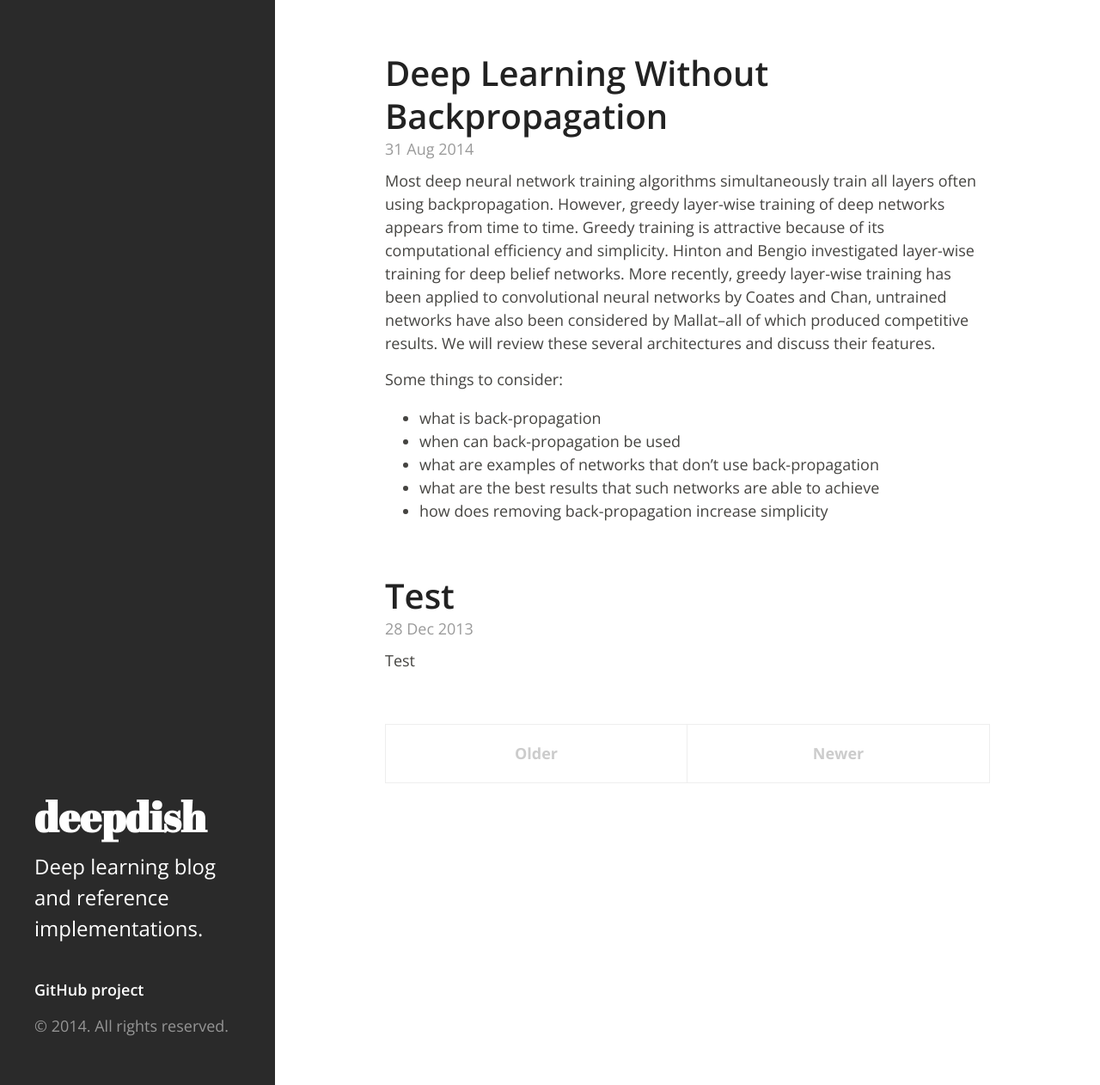
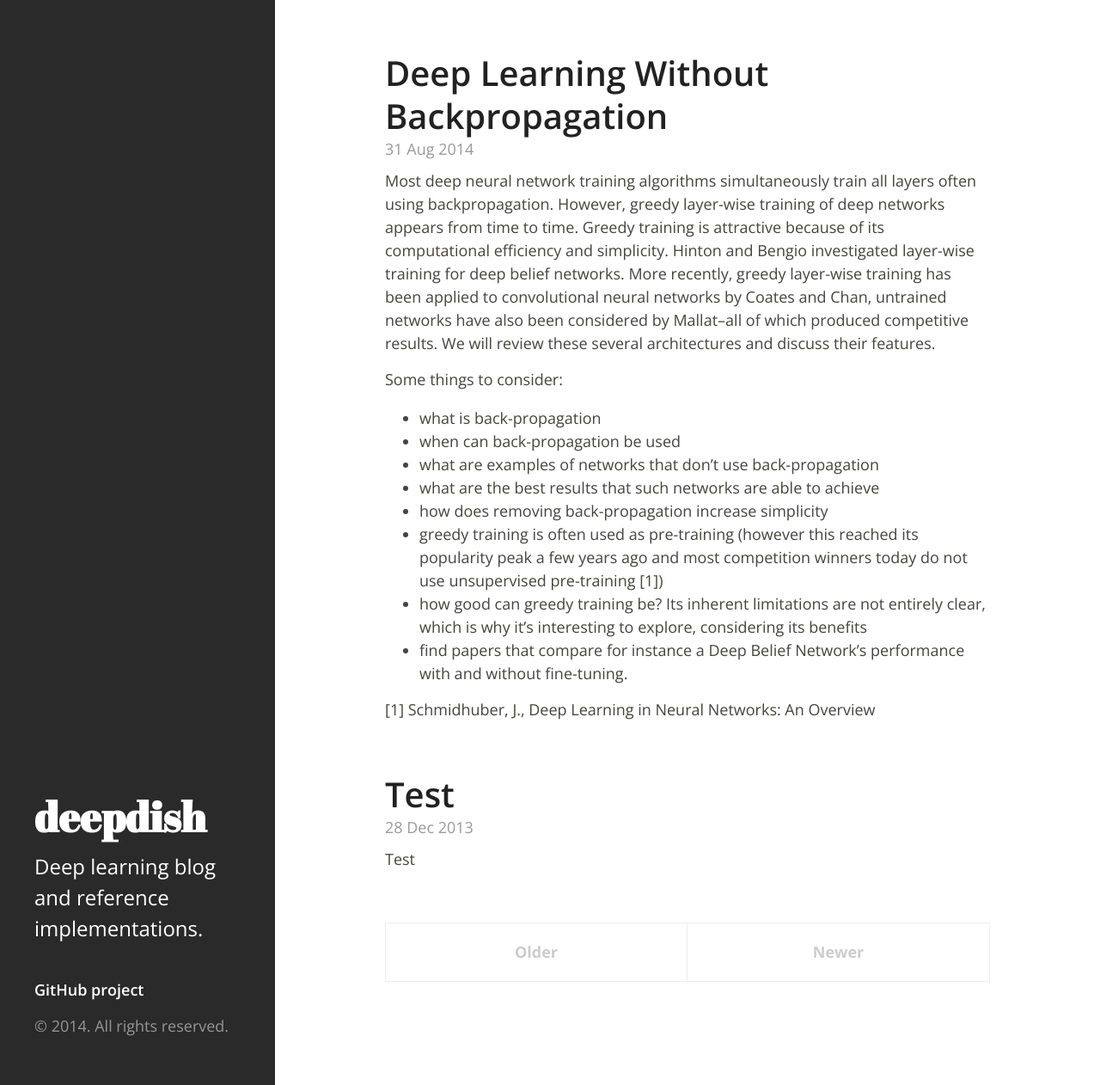
Before and after one commit to uchicago-cs/deepdish, a Jekyll site: the page built from index.html, in a window 1280 px wide and 1262 px high. Shown: the whole window at 86% size. Built offline with Jekyll 4.4.1, drawn with Linux system fonts in a browser that asks for light colours; the list of posts is cut into pages by our own code.

Commit message:
Added a few bullet points to the backprop post.

```diff
--- a/_posts/2014-08-31-deep-learning-without-backpropagation.md
+++ b/_posts/2014-08-31-deep-learning-without-backpropagation.md
@@ -12,3 +12,8 @@ Some things to consider:
 * what are examples of networks that don't use back-propagation
 * what are the best results that such networks are able to achieve
 * how does removing back-propagation increase simplicity
+* greedy training is often used as pre-training (however this reached its popularity peak a few years ago and most competition winners today do not use unsupervised pre-training [1])
+* how good can greedy training be? Its inherent limitations are not entirely clear, which is why it's interesting to explore, considering its benefits
+* find papers that compare for instance a Deep Belief Network's performance with and without fine-tuning.
+
+[1] Schmidhuber, J., Deep Learning in Neural Networks: An Overview
```
